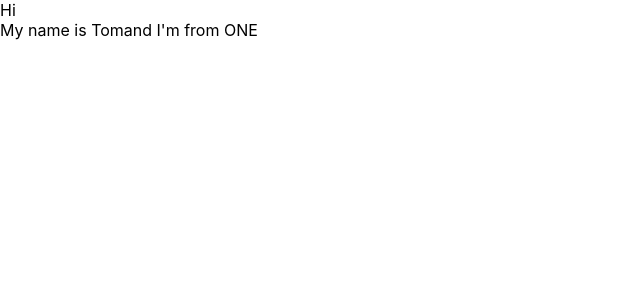
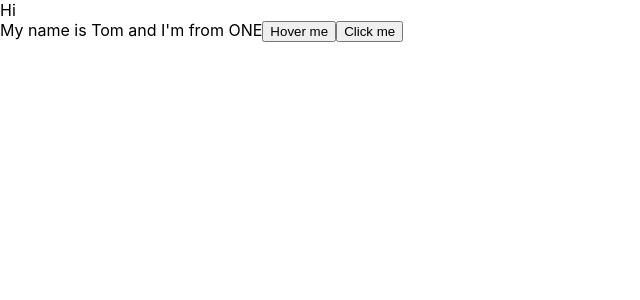
Before and after one commit to phucthor/test-demo-react, a React (Create React App) app: page / in a window 1280 px wide. Shown: the top 300 px of the page, without its empty margins (0-640 px from the left). Built offline with nearby package versions, Linux system fonts and the light colour scheme.

Commit message:
video 19

```diff
--- a/src/components/MyComponent.js
+++ b/src/components/MyComponent.js
@@ -7,10 +7,21 @@
         address: 'ONE',
         age: 30
       }
+
+    handleClick(event) {
+        console.log(">> Click me my button");
+        console.log("My name is ", this.state.name);
+    }
+
+    handleOnMouseOver(event) {
+        console.log(event.pageX);
+    }
+
     render(){
         return (
-            <div> My name is {this.state.name}
-            and I'm from {this.state.address}
+            <div> My name is {this.state.name} and I'm from {this.state.address}
+            <button onMouseOver={this.handleOnMouseOver}>Hover me</button>
+            <button onClick={this.handleClick}>Click me</button>
             </div>
 
         );
```
